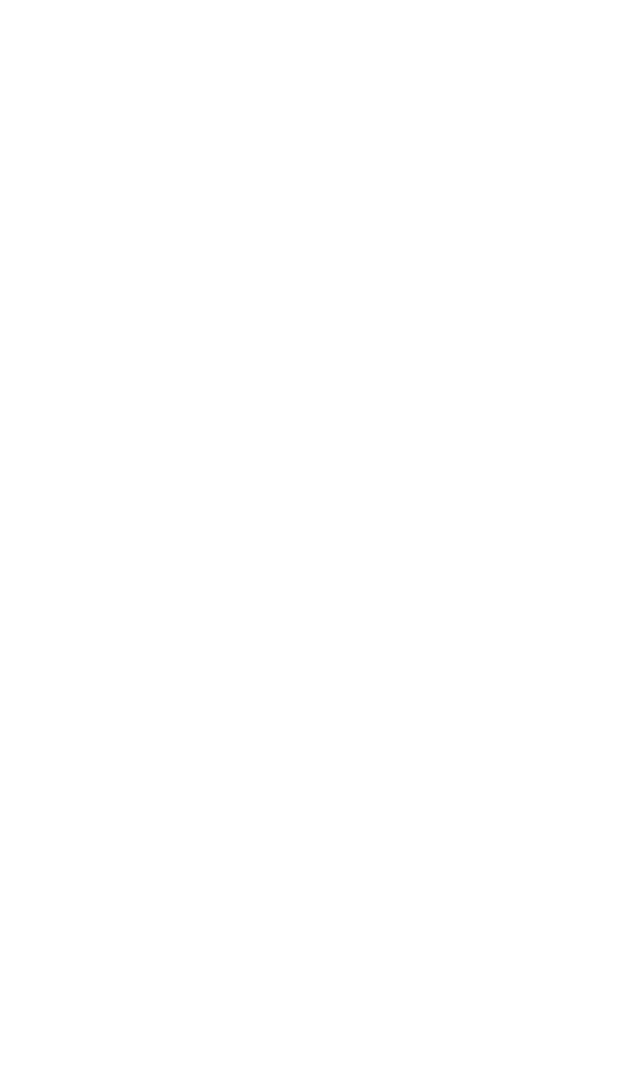
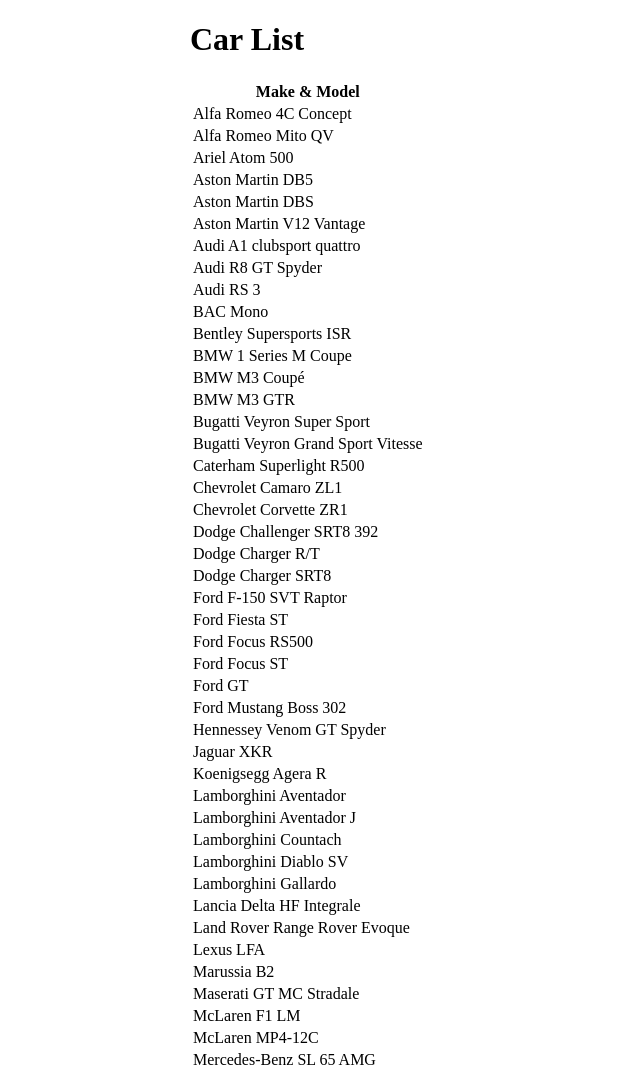
Before and after one commit to akgunAkgunduz/nfs-mw-2012-cars, a plain HTML site: page index.html in a window 1280 px wide. Shown: the top 1073 px of the page, without its empty margins (0-640 px from the left). Before the commit the page ends 800 px from the top, so only its background shows below. Drawn offline with Linux system fonts and the light colour scheme.

Commit message:
Add car list

```diff
--- a/css/style.css
+++ b/css/style.css
@@ -0,0 +1,4 @@
+.container {
+  margin: auto;
+  max-width: 900px;
+}
--- a/index.html
+++ b/index.html
@@ -8,6 +8,19 @@
   <title>Need For Speed: Most Wanted (2012) - Cars</title>
 </head>
 <body>
+  <div class="container">
+    <h1>Car List</h1>
+    <table id="carTable">
+      <thead>
+        <tr>
+          <th>Make & Model</th>
+        </tr>
+      </thead>
+      <tbody>
+
+      </tbody>
+    </table>
+  </div>
 
   <script src="js/cars.js"></script>
   <script src="js/main.js"></script>
--- a/js/main.js
+++ b/js/main.js
@@ -0,0 +1,10 @@
+
+for (car in cars) {
+  let newTr = document.createElement('tr')
+  let newTd = document.createElement('td')
+
+  newTd.textContent = cars[car].make + ' ' + cars[car].model
+
+  newTr.appendChild(newTd)
+  carTable.querySelector('tbody').appendChild(newTr)
+}
```
